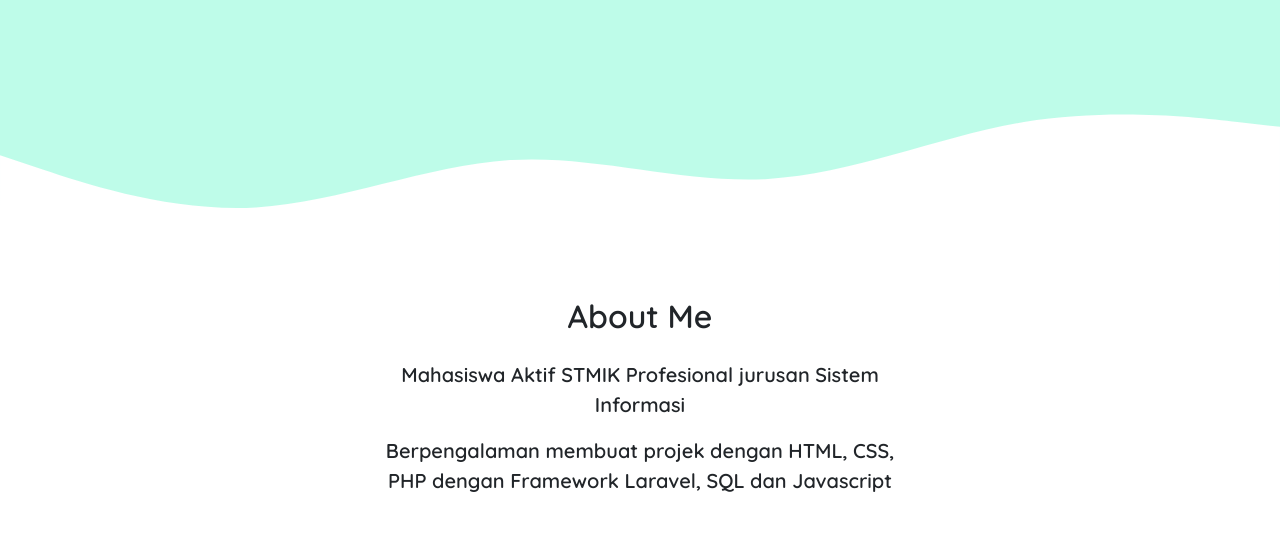
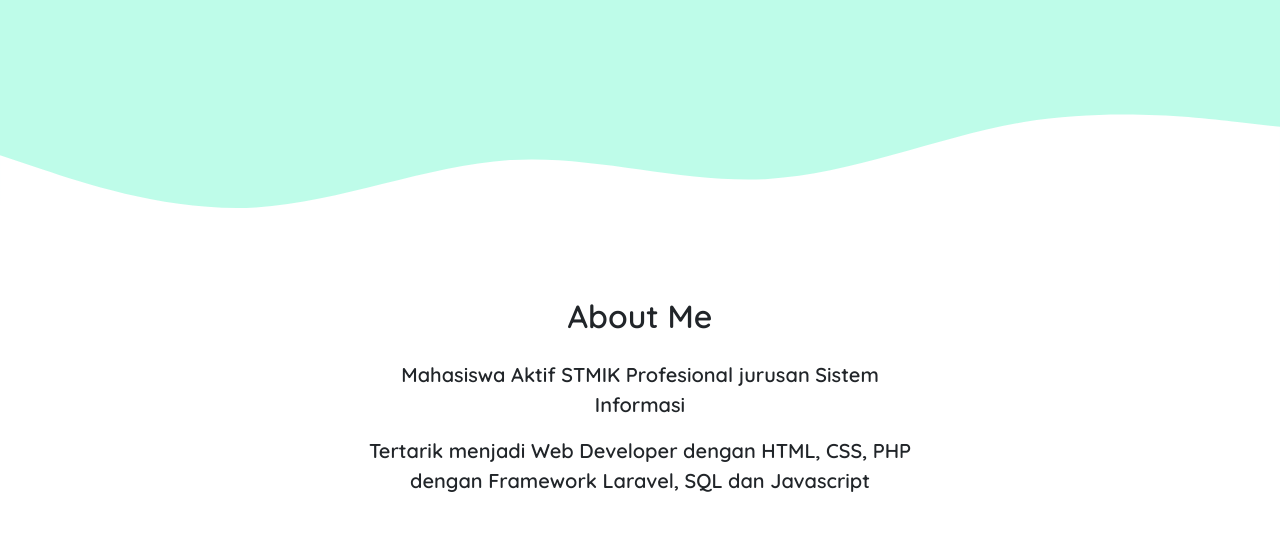
Before and after one commit to ervinanovlianti/ervinanovlianti-portfolio-1, a plain HTML site: page index.html in a window 1280 px wide. Shown: the part 412-952 px from the top of the page. Drawn offline with nearby package versions, Linux system fonts and the light colour scheme.

Commit message:
Memperbaharui About

```diff
--- a/index.html
+++ b/index.html
@@ -16,7 +16,7 @@
     <link rel="stylesheet" href="style.css">
     <!-- Akhir Css -->
     <link href="https://fonts.googleapis.com/css2?family=Quicksand:wght@600&display=swap" rel="stylesheet" href="style.css">
-    <title>My Portofolio | Ervina Novlianti</title>
+    <title>Ervina Novlianti || portfolio</title>
   </head>
   <body>
     <!-- Navbar -->
@@ -66,7 +66,7 @@
             <div class="row justify-content-center fs-5 text-center ">
                 <div class="col-6">
                     <p>Mahasiswa Aktif STMIK Profesional jurusan Sistem Informasi</p>
-                    <p>Berpengalaman membuat projek dengan HTML, CSS, PHP dengan Framework Laravel, SQL dan Javascript</p>
+                    <p>Tertarik menjadi Web Developer dengan HTML, CSS, PHP dengan Framework Laravel, SQL dan Javascript</p>
                 </div>
 
             </div>
```
